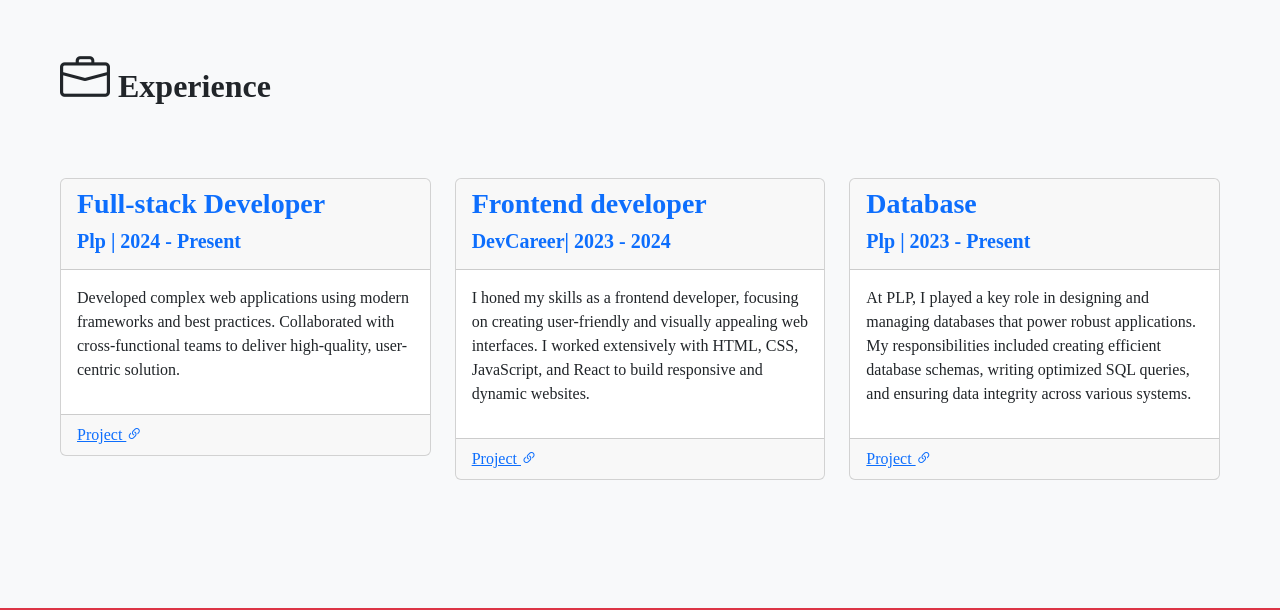
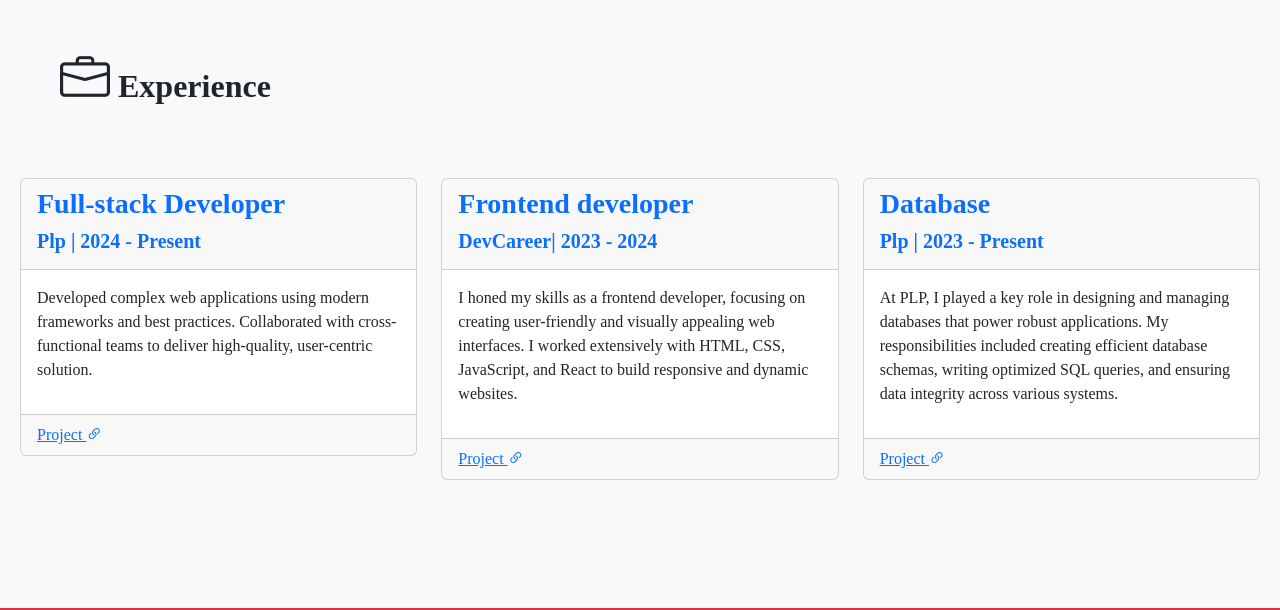
Before and after one commit to Azeezbank/MyPortfolio, a React (Create React App) app: page / in a window 1280 px wide. Shown: the part 3940-4550 px from the top of the page. Built offline with nearby package versions, Linux system fonts and the light colour scheme.

Commit message:
Update Awards.js

```diff
--- a/src/Components/Awards.js
+++ b/src/Components/Awards.js
@@ -163,7 +163,7 @@ const Awards = () => {
           Experience
         </h2>
 
-        <div className="experience p-5">
+        <div className="experience pt-5 pb-5 ps-2 pe-2">
           <div className="row pb-3">
             <div className="col-sm-4">
               <div className="card mb-3 mt-2">
```
